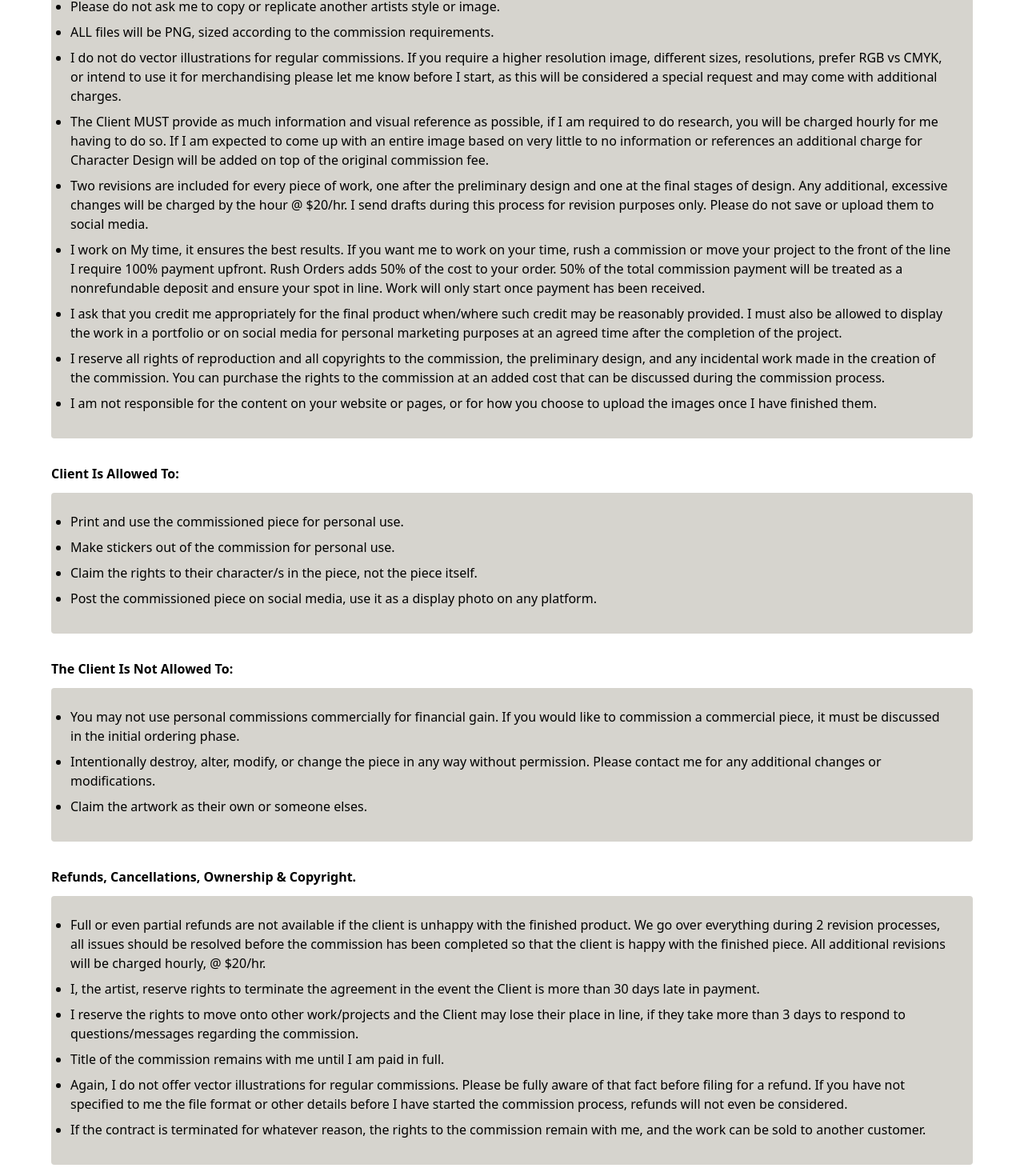
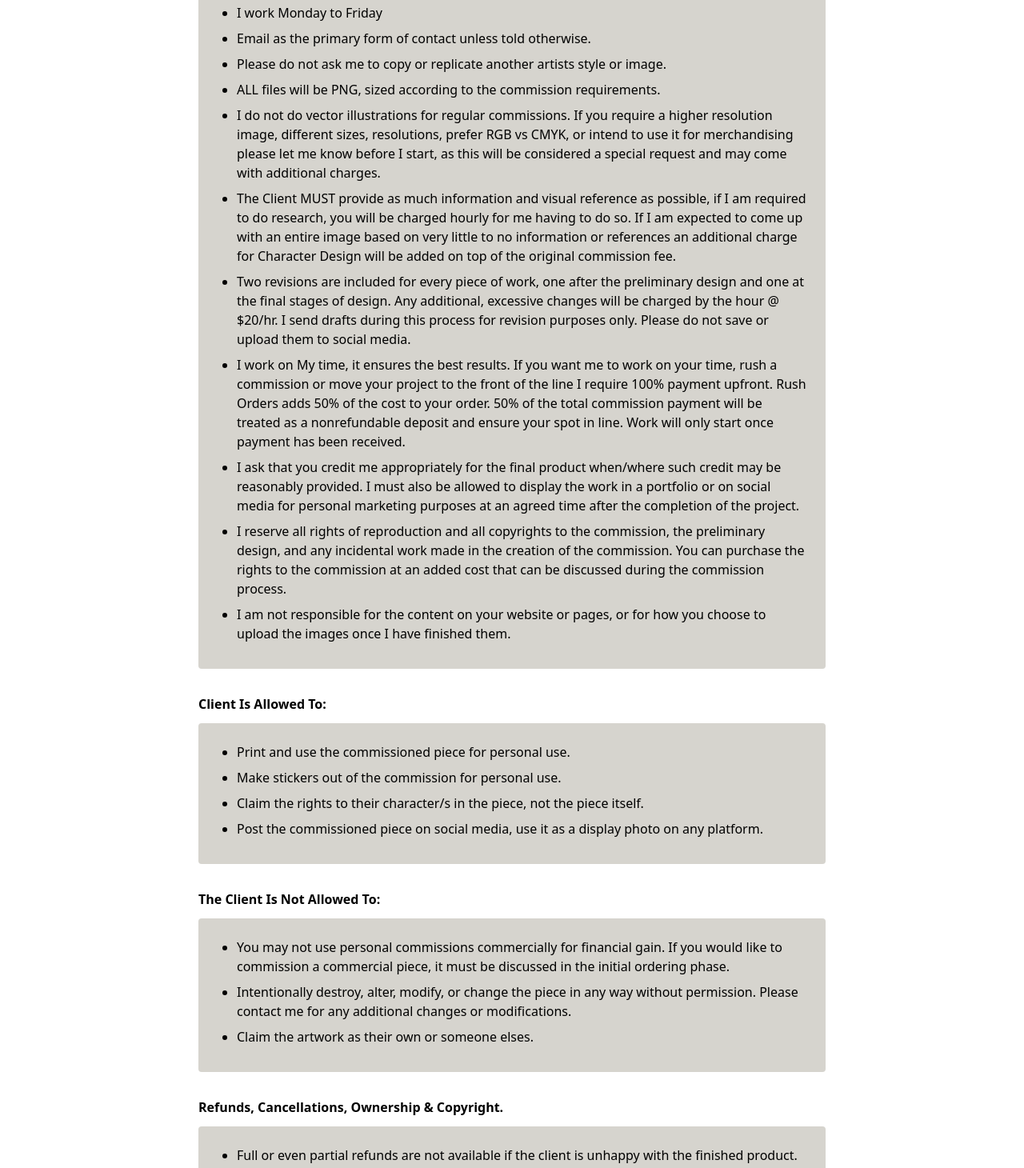
Before and after one commit to Huntthee/next-desert-site, a Next.js app: page /components/policy-content in a window 1280 px wide. Shown: the part 416-1876 px from the top of the page at 80% size. Built offline with nearby package versions, Linux system fonts and the light colour scheme; a web font is replaced by a local one.

Commit message:
Desktop styles applied to Policy page

```diff
--- a/pages/components/policy-content.tsx
+++ b/pages/components/policy-content.tsx
@@ -1,7 +1,7 @@
 export default function PolicyContent() {
   return (
     <>
-      <section className="m-2 lg:m-7">
+      <section className="m-2 lg:m-7 xl:mx-9">
         <h1 className="text-center text-2xl font-bold mt-5">
           Policy and Terms of Service
         </h1>
@@ -14,27 +14,27 @@ export default function PolicyContent() {
         </h3>
 
         <ul className="bg-shade p-4 list-disc rounded mb-5">
-          <li className="bg-salmon text-center py-3 my-3 list-none">
+          <li className="bg-salmon text-center py-3 my-3 list-none xl:mx-9">
             Payment accepted through PayPal <strong>ONLY</strong>.
           </li>
-          <li>I work Monday to Friday</li>
-          <li>Email as the primary form of contact unless told otherwise.</li>
-          <li>
+          <li className="xl:ml-4 xl:mt-7">I work Monday to Friday</li>
+          <li className="xl:ml-4">Email as the primary form of contact unless told otherwise.</li>
+          <li className="xl:ml-4">
             Please do not ask me to copy or replicate another artists style or
             image.
           </li>
-          <li>
+          <li className="xl:ml-4">
             ALL files will be PNG, sized according to the commission
             requirements.
           </li>
-          <li>
+          <li className="xl:ml-4">
             I do not do vector illustrations for regular commissions. If you
             require a higher resolution image, different sizes, resolutions,
             prefer RGB vs CMYK, or intend to use it for merchandising please let
             me know before I start, as this will be considered a special request
             and may come with additional charges.
           </li>
-          <li>
+          <li className="xl:ml-4">
             The Client MUST provide as much information and visual reference as
             possible, if I am required to do research, you will be charged
             hourly for me having to do so. If I am expected to come up with an
@@ -42,7 +42,7 @@ export default function PolicyContent() {
             additional charge for Character Design will be added on top of the
             original commission fee.
           </li>
-          <li>
+          <li className="xl:ml-4">
             Two revisions are included for every piece of work, one after the
             preliminary design and one at the final stages of design. Any
             additional, excessive changes will be charged by the hour @ $20/hr.
@@ -50,7 +50,7 @@ export default function PolicyContent() {
             do not save or upload them to social media.
           </li>
 
-          <li>
+          <li className="xl:ml-4">
             I work on My time, it ensures the best results. If you want me to
             work on your time, rush a commission or move your project to the
             front of the line I require 100% payment upfront. Rush Orders adds
@@ -58,21 +58,21 @@ export default function PolicyContent() {
             will be treated as a nonrefundable deposit and ensure your spot in
             line. Work will only start once payment has been received.
           </li>
-          <li>
+          <li className="xl:ml-4">
             I ask that you credit me appropriately for the final product
             when/where such credit may be reasonably provided. I must also be
             allowed to display the work in a portfolio or on social media for
             personal marketing purposes at an agreed time after the completion
             of the project.
           </li>
-          <li>
+          <li className="xl:ml-4">
             I reserve all rights of reproduction and all copyrights to the
             commission, the preliminary design, and any incidental work made in
             the creation of the commission. You can purchase the rights to the
             commission at an added cost that can be discussed during the
             commission process.
           </li>
-          <li>
+          <li className="xl:ml-4">
             I am not responsible for the content on your website or pages, or
             for how you choose to upload the images once I have finished them.
           </li>
@@ -80,13 +80,13 @@ export default function PolicyContent() {
 
         <h3 className="font-bold mb-2">Client Is Allowed To:</h3>
         <ul className="bg-shade p-4 list-disc rounded mb-5">
-          <li>Print and use the commissioned piece for personal use.</li>
-          <li>Make stickers out of the commission for personal use.</li>
-          <li>
+          <li className="xl:ml-4">Print and use the commissioned piece for personal use.</li>
+          <li className="xl:ml-4">Make stickers out of the commission for personal use.</li>
+          <li className="xl:ml-4">
             Claim the rights to their character/s in the piece, not the piece
             itself.
           </li>
-          <li>
+          <li className="xl:ml-4">
             Post the commissioned piece on social media, use it as a display
             photo on any platform.
           </li>
@@ -94,22 +94,22 @@ export default function PolicyContent() {
 
         <h3 className="font-bold mb-2">The Client Is Not Allowed To:</h3>
         <ul className="bg-shade p-4 list-disc rounded mb-5">
-          <li>
+          <li className="xl:ml-4">
             You may not use personal commissions commercially for financial
             gain. If you would like to commission a commercial piece, it must be
             discussed in the initial ordering phase.
           </li>
-          <li>
+          <li className="xl:ml-4">
             Intentionally destroy, alter, modify, or change the piece in any way
             without permission. Please contact me for any additional changes or
             modifications.
           </li>
-          <li>Claim the artwork as their own or someone elses.</li>
+          <li className="xl:ml-4">Claim the artwork as their own or someone elses.</li>
         </ul>
 
         <h3 className="font-bold mb-2">Refunds, Cancellations, Ownership & Copyright.</h3>
-        <ul className="bg-shade p-4 list-disc rounded mb-5">
-          <li>
+        <ul className="bg-shade p-4 list-disc rounded mb-5 xl:mb-8">
+          <li className="xl:ml-4">
             Full or even partial refunds are not available if the client is
             unhappy with the finished product. We go over everything during 2
             revision processes, all issues should be resolved before the
@@ -117,26 +117,26 @@ export default function PolicyContent() {
             finished piece. All additional revisions will be charged hourly, @
             $20/hr.
           </li>
-          <li>
+          <li className="xl:ml-4">
             I, the artist, reserve rights to terminate the agreement in the
             event the Client is more than 30 days late in payment.
           </li>
-          <li>
+          <li className="xl:ml-4">
             I reserve the rights to move onto other work/projects and the Client
             may lose their place in line, if they take more than 3 days to
             respond to questions/messages regarding the commission.
           </li>
-          <li>
+          <li className="xl:ml-4">
             Title of the commission remains with me until I am paid in full.
           </li>
-          <li>
+          <li className="xl:ml-4">
             Again, I do not offer vector illustrations for regular commissions.
             Please be fully aware of that fact before filing for a refund. If
             you have not specified to me the file format or other details before
             I have started the commission process, refunds will not even be
             considered.
           </li>
-          <li>
+          <li className="xl:ml-4">
             If the contract is terminated for whatever reason, the rights to the
             commission remain with me, and the work can be sold to another
             customer.
```
